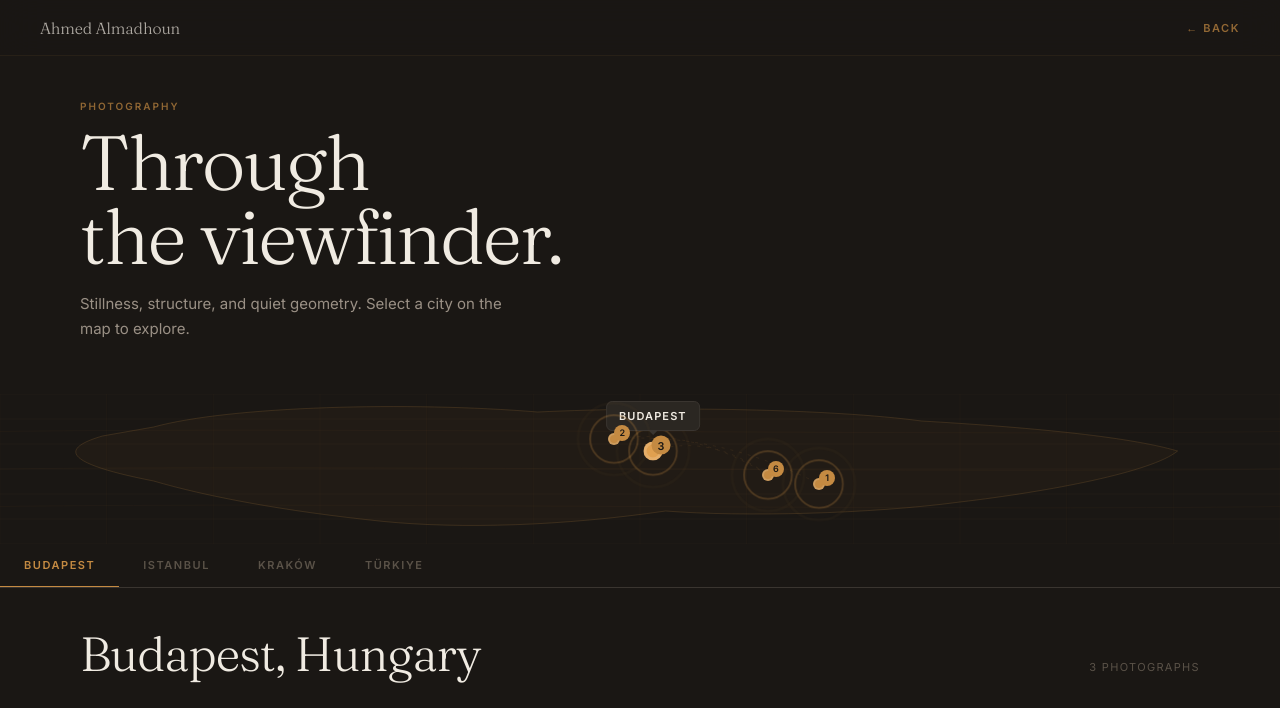
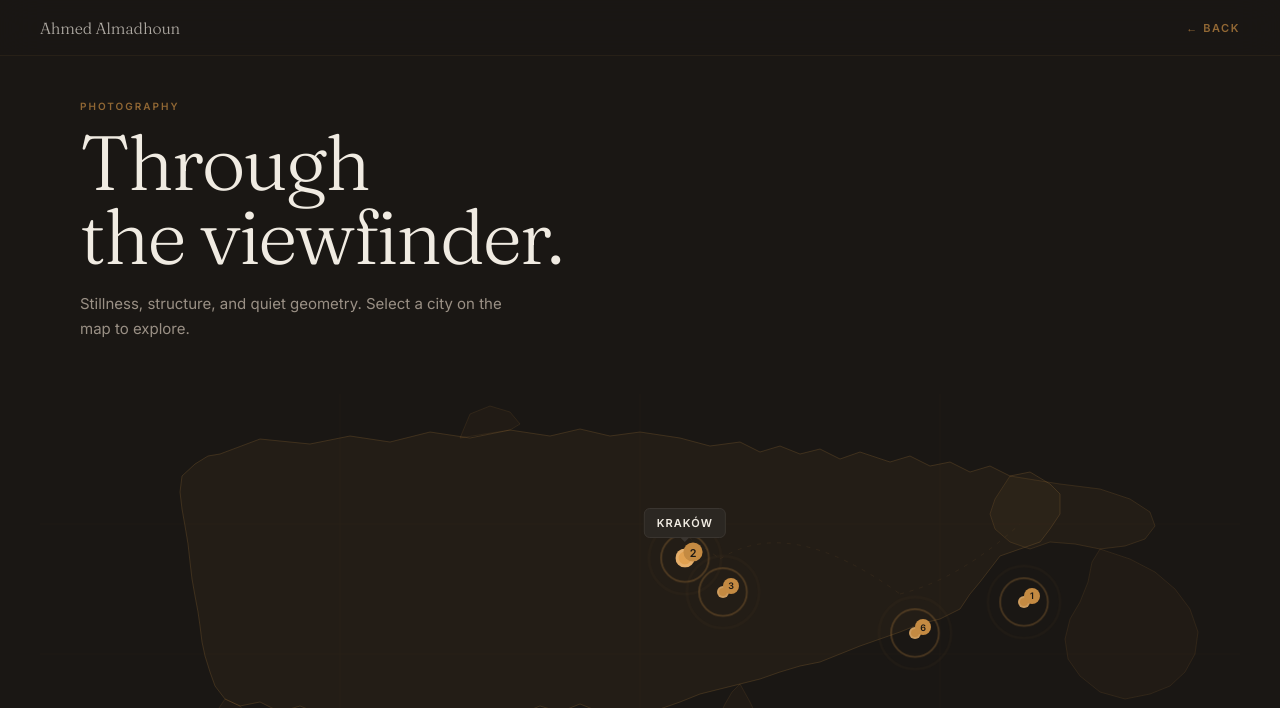
Before and after one commit to Madhounz/ahmed-almadhoun-site, an Eleventy site: page photography.njk in a window 1280 px wide. Shown: the top 708 px of the page. Built offline with nearby package versions, Linux system fonts and the light colour scheme; Eleventy itself is replaced by a stand-in of ours; files that its build step writes are made by us from their sources; grey boxes are pictures that could not be loaded.

Commit message:
Update photography.njk

```diff
--- a/photography.njk
+++ b/photography.njk
@@ -43,7 +43,7 @@ nav{position:fixed;top:0;left:0;right:0;z-index:100;padding:0 40px;height:56px;d
 
 /* MAP STAGE */
 .map-stage{position:relative;margin:52px 0 0;overflow:hidden}
-.map-canvas-wrap{position:relative;width:100%;height:520px;cursor:crosshair}
+.map-canvas-wrap{position:relative;width:100%;height:520px}
 #ph-map{width:100%;height:100%;display:block}
 
 /* CITY PINS */
@@ -122,43 +122,57 @@ nav{position:fixed;top:0;left:0;right:0;z-index:100;padding:0 40px;height:56px;d
 </div>
 
 <div class="map-stage">
-  <canvas id="ph-map"></canvas>
+  <div class="map-canvas-wrap" id="map-wrap">
+    <svg id="ph-map" viewBox="0 0 1200 520" xmlns="http://www.w3.org/2000/svg" style="width:100%;height:100%;display:block">
+      <rect width="1200" height="520" fill="#1a1714"/>
+      <line x1="0" y1="130" x2="1200" y2="130" stroke="#c48a42" stroke-width="0.4" opacity="0.06"/>
+      <line x1="0" y1="260" x2="1200" y2="260" stroke="#c48a42" stroke-width="0.4" opacity="0.06"/>
+      <line x1="0" y1="390" x2="1200" y2="390" stroke="#c48a42" stroke-width="0.4" opacity="0.06"/>
+      <line x1="300" y1="0" x2="300" y2="520" stroke="#c48a42" stroke-width="0.4" opacity="0.06"/>
+      <line x1="600" y1="0" x2="600" y2="520" stroke="#c48a42" stroke-width="0.4" opacity="0.06"/>
+      <line x1="900" y1="0" x2="900" y2="520" stroke="#c48a42" stroke-width="0.4" opacity="0.06"/>
+      <path d="M 180,60 L 220,45 L 270,50 L 310,42 L 350,48 L 390,38 L 430,44 L 470,36 L 510,42 L 540,35 L 570,42 L 600,38 L 640,44 L 670,52 L 700,48 L 720,58 L 740,52 L 760,60 L 780,55 L 800,65 L 820,58 L 850,68 L 870,62 L 890,72 L 910,68 L 930,78 L 950,72 L 970,82 L 990,78 L 1010,90 L 1020,100 L 1020,120 L 1010,135 L 1000,148 L 980,155 L 960,162 L 950,175 L 940,188 L 930,200 L 920,215 L 900,225 L 880,230 L 860,238 L 840,245 L 820,252 L 800,260 L 780,268 L 760,272 L 740,278 L 720,285 L 700,290 L 680,295 L 660,300 L 640,308 L 620,315 L 600,320 L 580,325 L 560,318 L 540,310 L 520,318 L 500,312 L 480,320 L 460,315 L 440,322 L 420,318 L 400,325 L 380,318 L 360,325 L 340,318 L 320,322 L 300,315 L 280,320 L 260,312 L 240,318 L 220,308 L 200,312 L 185,305 L 175,292 L 170,278 L 165,262 L 162,248 L 160,232 L 158,218 L 155,202 L 152,185 L 150,168 L 148,150 L 145,132 L 142,115 L 140,98 L 142,82 L 155,70 L 168,62 Z" fill="rgba(196,138,66,0.05)" stroke="rgba(196,138,66,0.2)" stroke-width="1" stroke-linejoin="round"/>
+      <path d="M 420,44 L 430,20 L 450,12 L 470,18 L 480,30 L 470,36 Z" fill="rgba(196,138,66,0.04)" stroke="rgba(196,138,66,0.15)" stroke-width="0.8"/>
+      <path d="M 185,305 L 175,320 L 165,338 L 155,355 L 158,370 L 168,382 L 182,388 L 200,382 L 215,368 L 222,352 L 218,338 L 208,322 L 200,312 Z" fill="rgba(196,138,66,0.04)" stroke="rgba(196,138,66,0.15)" stroke-width="0.8"/>
+      <path d="M 560,318 L 555,335 L 548,350 L 542,365 L 538,382 L 542,395 L 552,402 L 562,398 L 568,385 L 570,368 L 568,352 L 565,338 Z" fill="rgba(196,138,66,0.04)" stroke="rgba(196,138,66,0.15)" stroke-width="0.8"/>
+      <path d="M 700,290 L 710,308 L 718,325 L 712,340 L 702,352 L 692,358 L 682,355 L 675,340 L 678,325 L 685,310 L 692,298 Z" fill="rgba(196,138,66,0.04)" stroke="rgba(196,138,66,0.15)" stroke-width="0.8"/>
+      <path d="M 970,82 L 1020,90 L 1060,95 L 1090,105 L 1110,118 L 1115,132 L 1105,145 L 1085,152 L 1060,155 L 1035,150 L 1010,148 L 990,155 L 970,148 L 955,135 L 950,120 L 955,105 Z" fill="rgba(196,138,66,0.05)" stroke="rgba(196,138,66,0.2)" stroke-width="0.8"/>
+      <path d="M 1060,155 L 1090,165 L 1115,178 L 1135,195 L 1150,215 L 1158,238 L 1155,260 L 1145,278 L 1130,292 L 1110,300 L 1085,305 L 1060,298 L 1040,282 L 1028,265 L 1025,245 L 1030,225 L 1040,208 L 1048,188 L 1052,168 Z" fill="rgba(196,138,66,0.04)" stroke="rgba(196,138,66,0.15)" stroke-width="0.8"/>
+      <text x="680" y="380" font-family="Inter,sans-serif" font-size="9" fill="rgba(196,138,66,0.2)" text-anchor="middle" letter-spacing="3">MEDITERRANEAN</text>
+      <path d="M 680,165 Q 750,120 860,200" stroke="rgba(196,138,66,0.1)" stroke-width="0.8" stroke-dasharray="4,6" fill="none"/>
+      <path d="M 860,200 Q 920,185 980,130" stroke="rgba(196,138,66,0.1)" stroke-width="0.8" stroke-dasharray="4,6" fill="none"/>
+      <path d="M 640,138 Q 660,150 680,165" stroke="rgba(196,138,66,0.1)" stroke-width="0.8" stroke-dasharray="4,6" fill="none"/>
+    </svg>
 
-  <!-- CITY PINS — positions are % of canvas width/height -->
-  <!-- To add a new city: copy a pin div, update data-city, data-label, data-count, and style left/top -->
+    <div class="city-pin active" id="pin-krakow" data-city="krakow" style="left:53.5%;top:31.5%">
+      <div class="pin-pulse"></div><div class="pin-pulse pin-pulse2"></div>
+      <div class="pin-body"></div>
+      <div class="pin-badge" id="badge-krakow">2</div>
+      <div class="pin-tooltip">Kraków</div>
+    </div>
 
-  <div class="city-pin active" id="pin-budapest" data-city="budapest" style="left:51%;top:38%">
-    <div class="pin-pulse"></div>
-    <div class="pin-pulse pin-pulse2"></div>
+    <div class="city-pin" id="pin-budapest" data-city="budapest" style="left:56.5%;top:38%">
+      <div class="pin-pulse"></div><div class="pin-pulse pin-pulse2"></div>
       <div class="pin-body"></div>
       <div class="pin-badge" id="badge-budapest">3</div>
       <div class="pin-tooltip">Budapest</div>
     </div>
 
-  <div class="city-pin" id="pin-istanbul" data-city="istanbul" style="left:60%;top:54%">
-    <div class="pin-pulse"></div>
-    <div class="pin-pulse pin-pulse2"></div>
+    <div class="city-pin" id="pin-istanbul" data-city="istanbul" style="left:71.5%;top:46%">
+      <div class="pin-pulse"></div><div class="pin-pulse pin-pulse2"></div>
       <div class="pin-body"></div>
       <div class="pin-badge" id="badge-istanbul">6</div>
       <div class="pin-tooltip">Istanbul</div>
     </div>
 
-  <div class="city-pin" id="pin-krakow" data-city="krakow" style="left:48%;top:30%">
-    <div class="pin-pulse"></div>
-    <div class="pin-pulse pin-pulse2"></div>
-    <div class="pin-body"></div>
-    <div class="pin-badge" id="badge-krakow">2</div>
-    <div class="pin-tooltip">Kraków</div>
-  </div>
-
-  <div class="city-pin" id="pin-turkiye" data-city="turkiye" style="left:64%;top:60%">
-    <div class="pin-pulse"></div>
-    <div class="pin-pulse pin-pulse2"></div>
+    <div class="city-pin" id="pin-turkiye" data-city="turkiye" style="left:80%;top:40%">
+      <div class="pin-pulse"></div><div class="pin-pulse pin-pulse2"></div>
       <div class="pin-body"></div>
       <div class="pin-badge" id="badge-turkiye">1</div>
       <div class="pin-tooltip">Türkiye</div>
     </div>
 
+  </div>
 </div>
 
 <div class="city-bar" id="city-bar">
@@ -230,90 +244,9 @@ const CITIES = {
   },
 };
 
-// ═══════════════════════════════════════════════════
+// ═══════════════════════════════════════════════════════════════════════════════════════════════════════════════════════════════════════════════════════════
 // MAP DRAWING
-// ═══════════════════════════════════════════════════
-const canvas = document.getElementById('ph-map');
-const ctx = canvas.getContext('2d');
-
-function drawMapBg() {
-  const W = canvas.width, H = canvas.height;
-  ctx.clearRect(0, 0, W, H);
-  ctx.fillStyle = '#1a1714';
-  ctx.fillRect(0, 0, W, H);
-
-  // Subtle grid
-  ctx.strokeStyle = 'rgba(196,138,66,0.06)';
-  ctx.lineWidth = 0.5;
-  for (let i = 0; i <= 12; i++) {
-    ctx.beginPath(); ctx.moveTo(W/12*i, 0); ctx.lineTo(W/12*i, H); ctx.stroke();
-  }
-  for (let i = 0; i <= 6; i++) {
-    ctx.beginPath(); ctx.moveTo(0, H/6*i); ctx.lineTo(W, H/6*i); ctx.stroke();
-  }
-
-  // Latitude lines (decorative)
-  ctx.strokeStyle = 'rgba(196,138,66,0.04)';
-  ctx.lineWidth = 1;
-  [0.25, 0.5, 0.75].forEach(y => {
-    ctx.beginPath();
-    ctx.moveTo(0, H * y);
-    ctx.bezierCurveTo(W*0.25, H*y - H*0.03, W*0.75, H*y + H*0.03, W, H*y);
-    ctx.stroke();
-  });
-
-  // Europe landmass outline (stylised)
-  ctx.strokeStyle = 'rgba(196,138,66,0.18)';
-  ctx.lineWidth = 1;
-  ctx.beginPath();
-  ctx.moveTo(W*0.12, H*0.22);
-  ctx.bezierCurveTo(W*0.18, H*0.08, W*0.32, H*0.05, W*0.42, H*0.12);
-  ctx.bezierCurveTo(W*0.52, H*0.08, W*0.65, H*0.10, W*0.72, H*0.18);
-  ctx.bezierCurveTo(W*0.80, H*0.22, W*0.88, H*0.28, W*0.92, H*0.38);
-  ctx.bezierCurveTo(W*0.90, H*0.52, W*0.82, H*0.65, W*0.75, H*0.72);
-  ctx.bezierCurveTo(W*0.68, H*0.80, W*0.58, H*0.82, W*0.52, H*0.78);
-  ctx.bezierCurveTo(W*0.44, H*0.88, W*0.36, H*0.90, W*0.30, H*0.85);
-  ctx.bezierCurveTo(W*0.22, H*0.78, W*0.16, H*0.68, W*0.12, H*0.58);
-  ctx.bezierCurveTo(W*0.06, H*0.48, W*0.04, H*0.38, W*0.08, H*0.28);
-  ctx.closePath();
-  ctx.stroke();
-
-  // Fill landmass
-  ctx.fillStyle = 'rgba(196,138,66,0.04)';
-  ctx.fill();
-
-  // City connection lines (dashed, between active pins)
-  ctx.setLineDash([3, 6]);
-  ctx.strokeStyle = 'rgba(196,138,66,0.12)';
-  ctx.lineWidth = 0.8;
-
-  const pins = document.querySelectorAll('.city-pin');
-  const positions = [];
-  pins.forEach(pin => {
-    const l = parseFloat(pin.style.left) / 100;
-    const t = parseFloat(pin.style.top) / 100;
-    positions.push({ x: W * l, y: H * t });
-  });
-
-  for (let i = 0; i < positions.length - 1; i++) {
-    ctx.beginPath();
-    const mx = (positions[i].x + positions[i+1].x) / 2;
-    const my = (positions[i].y + positions[i+1].y) / 2 - 30;
-    ctx.moveTo(positions[i].x, positions[i].y);
-    ctx.quadraticCurveTo(mx, my, positions[i+1].x, positions[i+1].y);
-    ctx.stroke();
-  }
-  ctx.setLineDash([]);
-}
-
-function resizeMap() {
-  canvas.width = canvas.offsetWidth;
-  canvas.height = canvas.offsetHeight;
-  drawMapBg();
-}
-
-window.addEventListener('resize', resizeMap);
-setTimeout(resizeMap, 50);
+// ═══════════════════════════════════════════════════════════════════════════════════════════════════════════════════════════════════════════════════════════
 
 // ═══════════════════════════════════════════════════
 // GALLERY
```
Lines whose indentation alone changed are shown as unchanged.
